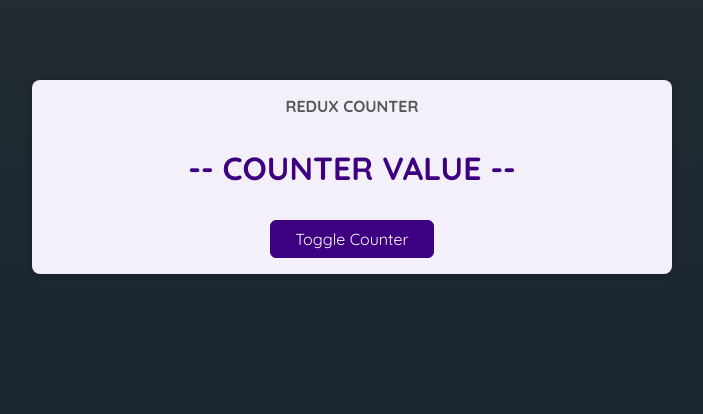
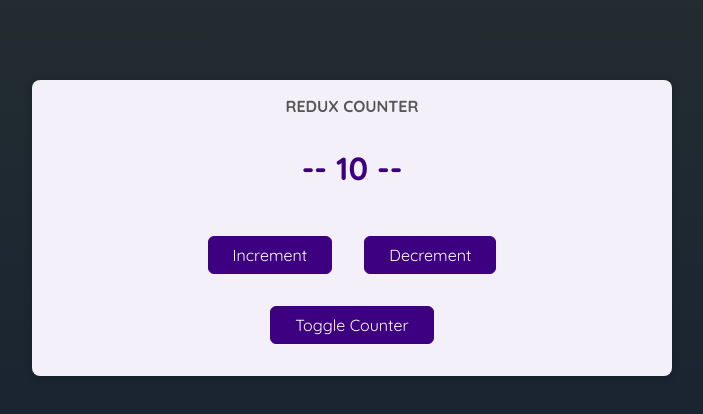
Before and after one commit to SoobihnKim/react-advance202407, a React (Create React App) app: page / in a window 1280 px wide. Shown: the top 414 px of the page, without its empty margins (288-991 px from the left). Built offline with nearby package versions, Linux system fonts and the light colour scheme.

Commit message:
# 리듀서 함수와 useSelector

```diff
--- a/src/index.js
+++ b/src/index.js
@@ -2,8 +2,12 @@
 import ReactDOM from 'react-dom/client';
 import './index.css';
 import App from './App';
+import {Provider} from "react-redux";
+import store from "./redux-practice/store/index.js";
 
 const root = ReactDOM.createRoot(document.getElementById('root'));
 root.render(
-    <App />
+    <Provider store={store}>
+        <App/>
+    </Provider>
 );
--- a/src/redux-practice/components/ReduxCounter.js
+++ b/src/redux-practice/components/ReduxCounter.js
@@ -1,12 +1,21 @@
 import React from 'react';
 import styles from './ReduxCounter.module.css';
+import {useSelector} from "react-redux";
 
 const ReduxCounter = () => {
+
+    // useSelector 라는 훅을 통해 redux store에 있는 상태값을 가져옴
+    const counter = useSelector(state => state.counter);
 
     return (
         <main className={styles.counter}>
             <h1>Redux Counter</h1>
-            <div className={styles.value}>-- COUNTER VALUE --</div>
+            <div className={styles.value}>-- {counter} --</div>
+
+            <div>
+                <button>Increment</button>
+                <button>Decrement</button>
+            </div>
             <button>Toggle Counter</button>
         </main>
     );
--- a/src/redux-practice/components/ReduxCounter.module.css
+++ b/src/redux-practice/components/ReduxCounter.module.css
@@ -31,6 +31,7 @@
     color: white;
     padding: 0.5rem 1.5rem;
     border-radius: 6px;
+    margin: 1rem;
 }
 
 button:hover,
--- /dev/null
+++ b/src/redux-practice/store/index.js
@@ -0,0 +1,31 @@
+
+import {createStore} from "redux";
+
+// 관리할 초기 상태값 객체
+const initialCountState = {
+    counter: 10,
+
+};
+
+// reducer: 상태 변경을 위한 순수 함수 - 부수 효과(비동기코드..)가 없는 함수
+// 카운터 상태관리를 위한 리듀서 정의
+/**
+ * param1 (state) : 상태 변경 이전의 상태
+ * param2 (action) : 상태를 어떻게 변경할지의 대한 명세
+ * return - 변경 후 새로운 상태 값
+ */
+const counterReducer = (state = initialCountState, action) => {
+    console.log('prev state: ', state);
+    console.log('action: ', action);
+
+    return state;
+
+};
+
+
+// 단 하나의 리덕스 스토어
+// 스토어에는 여러 리듀서를 제공할 수 있다.
+const store = createStore(counterReducer);
+
+// 리액트의 index.js에게 store를 제공
+export default store;
```
